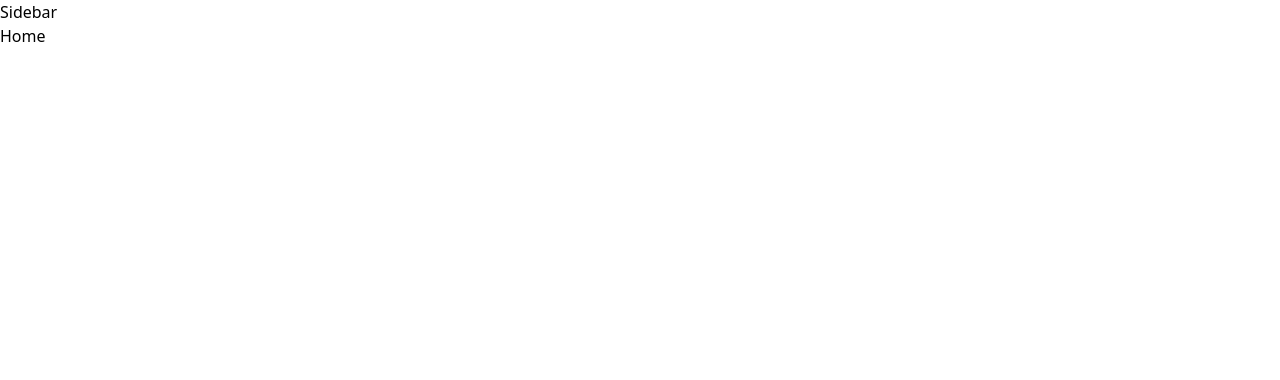
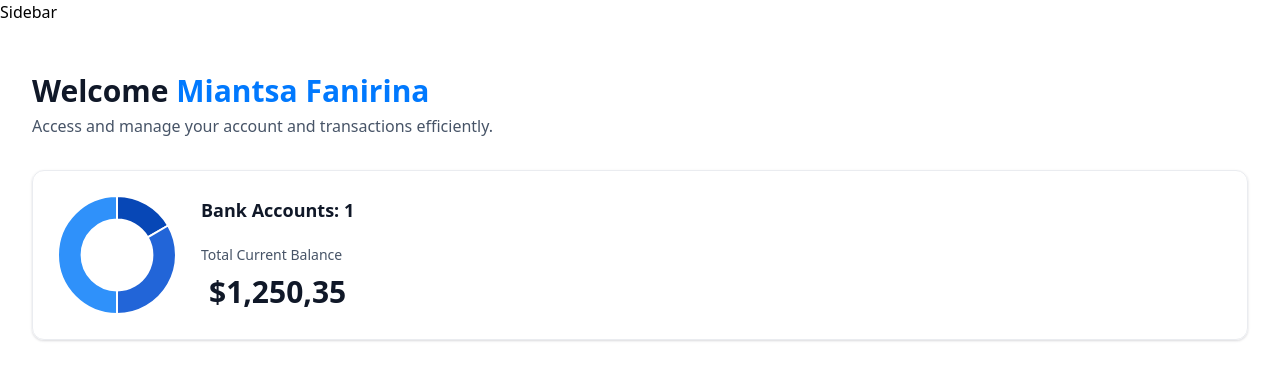
Before and after one commit to MiantsaFanirina/banking, a Next.js app: page / in a window 1280 px wide. Shown: the top 380 px of the page. Built offline with nearby package versions, Linux system fonts and the light colour scheme.

Commit message:
Home Header Layout creation

```diff
--- a/app/(root)/page.tsx
+++ b/app/(root)/page.tsx
@@ -1,8 +1,33 @@
 import React from 'react'
 
+// components
+import HeaderBox from '@/components/HeaderBox'
+import TotalBalanceBox from '@/components/TotalBalanceBox'
+
 const Home = () => {
+  const LoggedIn = {firstName: 'Miantsa Fanirina'}
+
   return (
-    <div>Home</div>
+    <section className="home">
+      <div className='home-content'>
+        <header className="home-header">
+
+          <HeaderBox
+            type="greeting"
+            title="Welcome"
+            user={LoggedIn?.firstName || 'Guest'}
+            subtext="Access and manage your account and transactions efficiently."
+          />
+
+          <TotalBalanceBox
+            accounts={[]}
+            totalBanks={1}
+            totalCurrentBalance={1250.35}
+          />
+
+        </header>
+      </div>
+    </section>
   )
 }
 
--- /dev/null
+++ b/components/AnimatedCounter.tsx
@@ -0,0 +1,19 @@
+"use client"
+import React from 'react'
+import CountUp from 'react-countup'
+
+
+const AnimatedCounter = ({amount} : {amount: number}) => {
+  return (
+    <>
+        <CountUp
+            decimals={2}
+            decimal=','
+            prefix='$'
+            end={amount}
+        />
+    </>
+  )
+}
+
+export default AnimatedCounter
--- /dev/null
+++ b/components/DoughnutChart.tsx
@@ -0,0 +1,34 @@
+"use client"
+import React from "react";
+import { Chart as ChartJS, ArcElement, Tooltip, Legend } from "chart.js";
+import { Doughnut } from "react-chartjs-2";
+
+ChartJS.register(ArcElement, Tooltip, Legend);
+
+const DoughnutChart = ({accounts} : DoughnutChartProps) => {
+    const data = {
+        datasets: [
+            {
+                label: 'Banks',
+                data: [1250, 2500, 3750],
+                backgroundColor: ['#0747b6', '#2265d8', '#2f91fa']
+            }
+        ],
+        labels: ['Bank 1', 'Bank 2', 'Bank 3']
+    }
+    return (
+        <Doughnut
+            data={data}
+            options={{
+                cutout: "60%",
+                plugins: {
+                    legend: {
+                        display: false
+                    }
+                }
+            }}
+        />
+    )
+}
+
+export default DoughnutChart
--- /dev/null
+++ b/components/HeaderBox.tsx
@@ -0,0 +1,19 @@
+import React from 'react'
+
+const HeaderBox = ({type = 'title', title, subtext, user}: HeaderBoxProps) => {
+  return (
+    <div className="header-box">
+        <h1 className="header-box-title">
+            {title}
+            {type === 'greeting' && (
+                <span className="text-bankGradient">
+                    &nbsp;{user}
+                </span>
+            )}
+        </h1>
+        <p className='header-box-subtext'>{subtext}</p>
+    </div>
+  )
+}
+
+export default HeaderBox
--- /dev/null
+++ b/components/TotalBalanceBox.tsx
@@ -0,0 +1,34 @@
+import AnimatedCounter from './AnimatedCounter'
+import DoughnutChart from './DoughnutChart'
+
+const TotalBalanceBox = (
+    {accounts = [], totalBanks, totalCurrentBalance} : TotlaBalanceBoxProps
+) => {
+  return (
+    <section className='total-balance'>
+        <div className="total-balance-chart">
+            {/* Doughnut Chart */}
+            <DoughnutChart accounts={accounts}/>
+        </div>
+
+        <div className="flex flex-col gap-6">
+            <h2 className="header-2">
+                Bank Accounts: {totalBanks}
+            </h2>
+            <div className="flex flex-col gap-2">
+                <p className="total-balance-label">
+                    Total Current Balance
+                </p>
+
+                <div className="total-balance-amount flex-center gap-2">
+                    <AnimatedCounter amount={totalCurrentBalance}/>
+                </div>
+
+            </div>
+        </div>
+
+    </section>
+  )
+}
+
+export default TotalBalanceBox
--- a/package.json
+++ b/package.json
@@ -10,11 +10,15 @@
   },
   "dependencies": {
     "@radix-ui/react-slot": "^1.0.2",
+    "chart.js": "^4.4.3",
     "class-variance-authority": "^0.7.0",
     "clsx": "^2.1.1",
     "lucide-react": "^0.378.0",
     "next": "14.2.3",
+    "query-string": "^9.0.0",
     "react": "^18",
+    "react-chartjs-2": "^5.2.0",
+    "react-countup": "^6.5.3",
     "react-dom": "^18",
     "tailwind-merge": "^2.3.0",
     "tailwindcss-animate": "^1.0.7"
```
Also changed, not shown: 1 other file (tests, documents, lock files or other folders).
